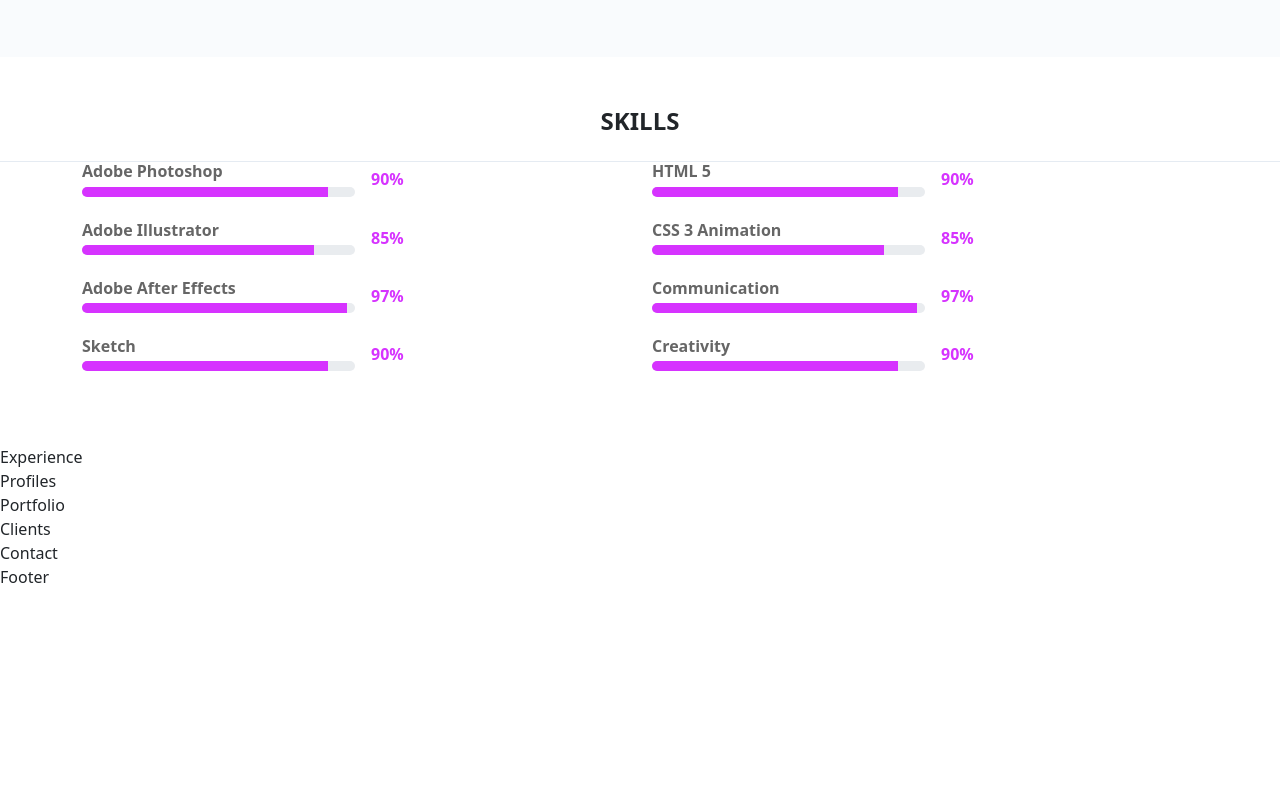
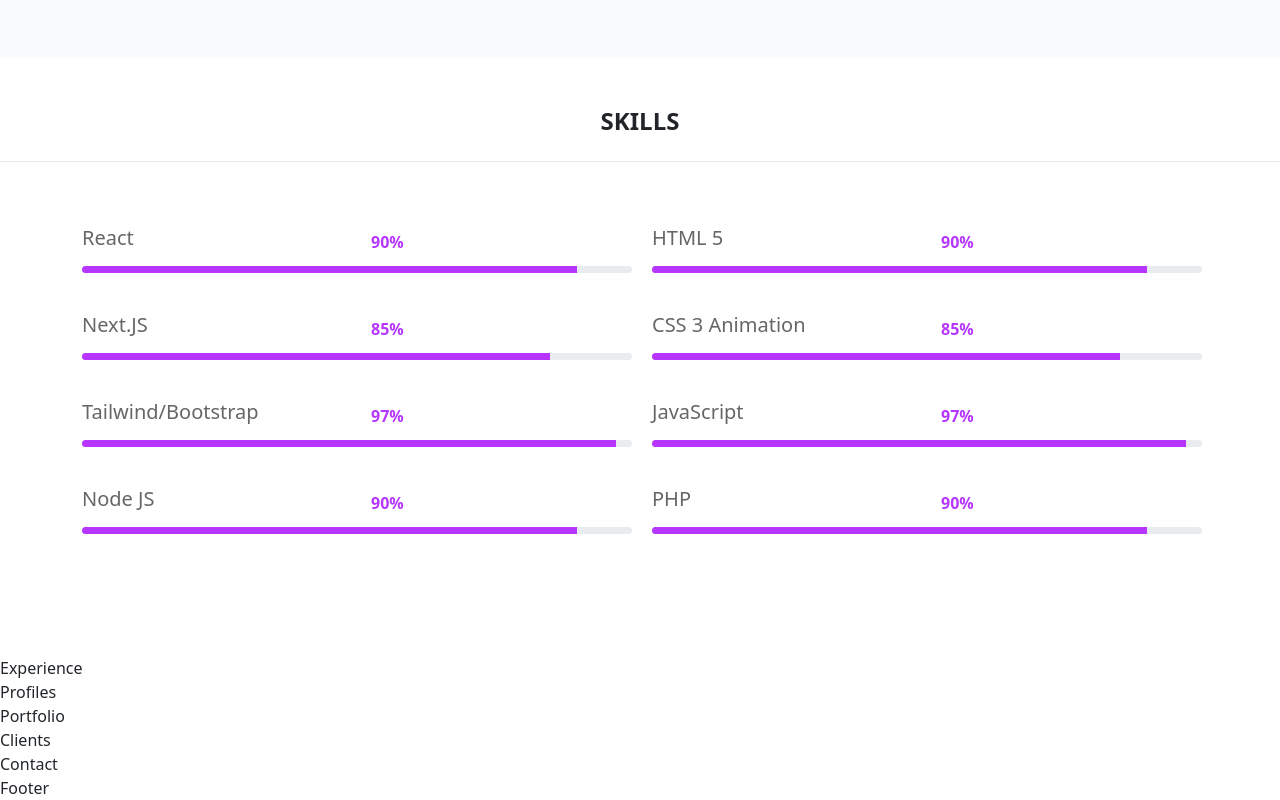
Before and after one commit to Swapvp/React_SPA_Portfolio, a React (Vite) app: page / in a window 1280 px wide. Shown: the part 2110-2910 px from the top of the page. Before the commit the page ends 2699 px from the top, so only its background shows below. Built offline with nearby package versions, Linux system fonts and the light colour scheme.

Commit message:
React_Practice-folio

```diff
--- a/src/Components/Skills.css
+++ b/src/Components/Skills.css
@@ -1,6 +1,6 @@
 .skill-label {
-    font-weight: bold;
-    font-size: 16px;
+    font-weight: 400;
+    font-size: 20px;
     color: #666;
     margin-bottom: 5px;
   }
@@ -12,11 +12,11 @@
   }
 
   .bg-purple {
-    background-color: #d633ff;
+    background-color: #b636ff;
   }
 
   .progress-value {
-    font-weight: bold;
-    color: #d633ff;
+    font-weight: 600;
+    color: #b636ff;
     font-size: 16px;
   }
--- a/src/Components/Skills.jsx
+++ b/src/Components/Skills.jsx
@@ -3,14 +3,14 @@
 import "./Skills.css";
 
 const skills = [
-  { label: "Adobe Photoshop", value: 90 },
-  { label: "Adobe Illustrator", value: 85 },
-  { label: "Adobe After Effects", value: 97 },
-  { label: "Sketch", value: 90 },
+  { label: "React", value: 90 },
+  { label: "Next.JS", value: 85 },
+  { label: "Tailwind/Bootstrap", value: 97 },
+  { label: "Node JS", value: 90 },
   { label: "HTML 5", value: 90 },
   { label: "CSS 3 Animation", value: 85 },
-  { label: "Communication", value: 97 },
-  { label: "Creativity", value: 90 },
+  { label: "JavaScript", value: 97 },
+  { label: "PHP", value: 90 },
 ];
 
 const Skills = () => {
@@ -19,8 +19,8 @@
   const renderProgressBar = ({ label, value }, index) => (
     <div key={index} className="d-flex align-items-center mb-4">
       <div className="w-50">
-        <h6 className="skill-label">{label}</h6>
-        <div className="progress" style={{ height: "10px" }}>
+        <h6 className="skill-label my-3">{label}</h6>
+        <div className="progress" style={{ height: "7px", width: "550px" }}>
           <div
             className="progress-bar bg-purple"
             role="progressbar"
@@ -39,7 +39,7 @@
       <div className="secTitle">
         <h2 className="text-center text-uppercase">Skills</h2>
       </div>
-      <div className="container">
+      <div className="container my-5">
         <div className="row">
           <div className="col-md-6">
             {skills.slice(0, 4).map(renderProgressBar)}
```
